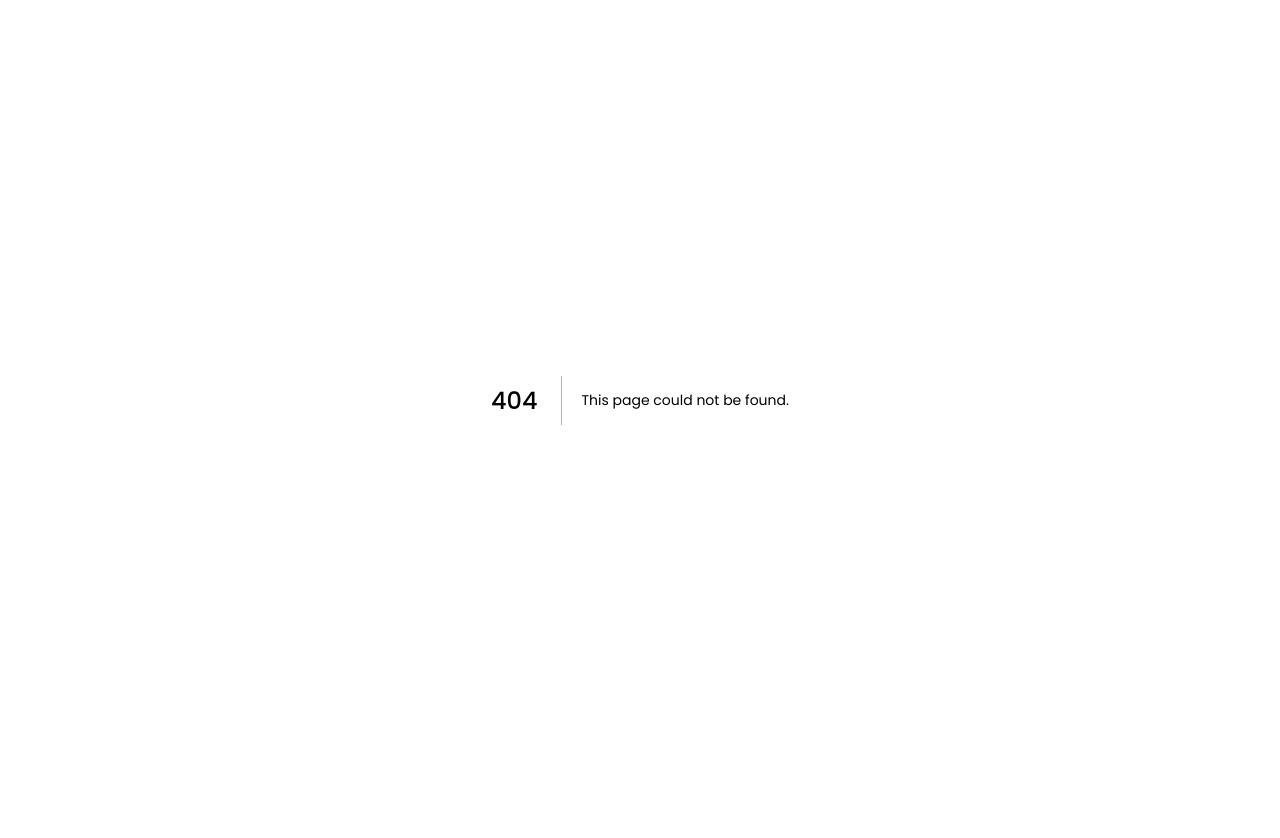
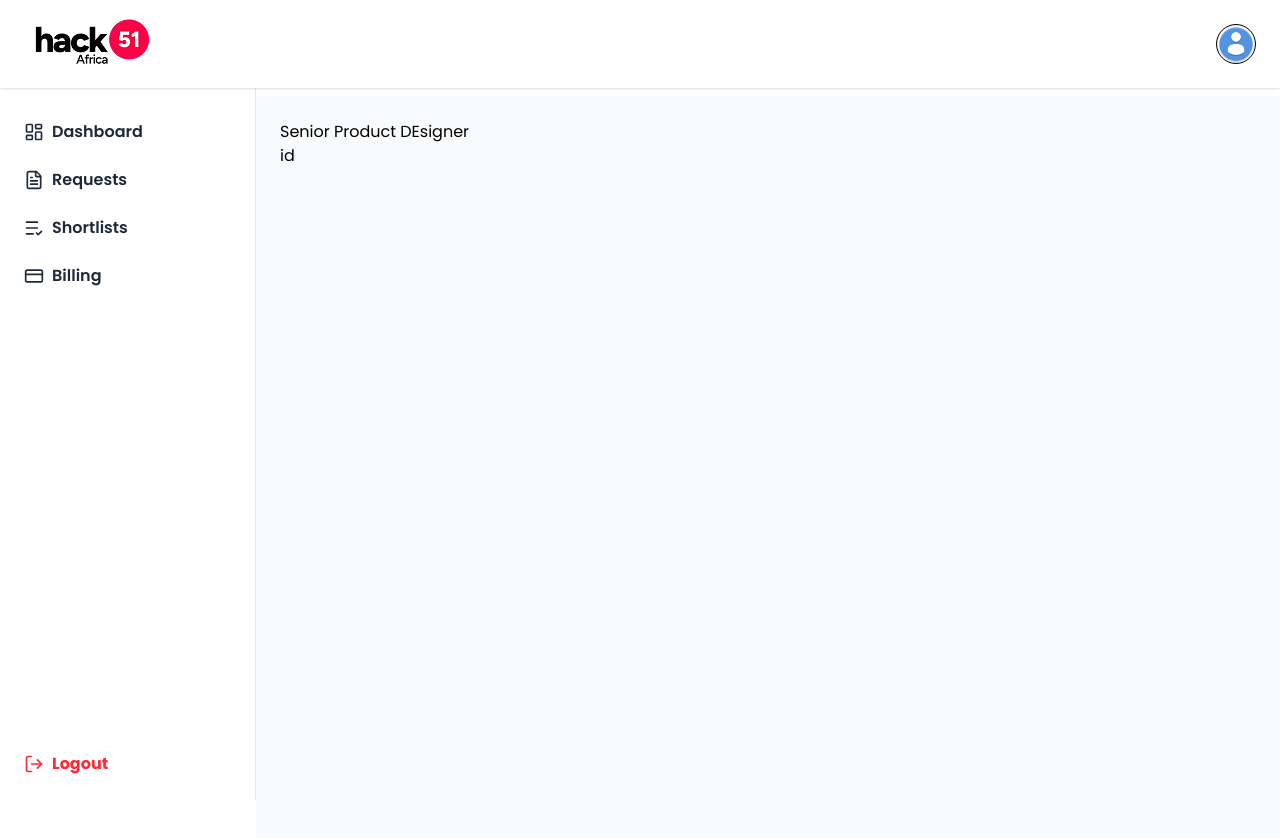
Before and after one commit to chidinmabnwaeze/Hack51-Next, a Next.js app: page /requests/1 in a window 1280 px wide. Before the commit this address had no page. Shown: the top 838 px of the page. Before the commit the page ends 800 px from the top, so only its background shows below. Built offline with nearby package versions, Linux system fonts and the light colour scheme; no server answers.

Commit message:
requests page

```diff
--- a/app/(admin)/admin/review/page.tsx
+++ b/app/(admin)/admin/review/page.tsx
@@ -76,11 +76,6 @@ export default function RequestsPage() {
     fetchRequests();
   }, []);
 
-<<<<<<< HEAD
-=======
-
-
->>>>>>> 237ca74a6f8989c87cea9bf94a62037205d7e805
   return (
     <div>
       <section className="flex justify-between items-center">
--- a/app/(employer)/components/RequestTable.tsx
+++ b/app/(employer)/components/RequestTable.tsx
@@ -26,7 +26,7 @@ const daysLeft = (deadline: string) => {
 };
 
 export default function RequestTable({ requests, detailed = false }: RequestTableProps) {
-  const headers = ["Request Title", "Role Level", "Deadline", "Status", "Actions"];
+  const headers = ["Request Title", "Role Level", "Submissions", "Deadline", "Status", "Actions"];
 
   if (requests.length === 0) {
     return <p className="text-gray-500 text-sm py-4">No requests found.</p>;
@@ -56,6 +56,21 @@ export default function RequestTable({ requests, detailed = false }: RequestTabl
               <td className="py-3 px-4 text-sm capitalize text-gray-600">
                 {req.role_level?.replace(/-/g, " ") || "—"}
               </td>
+                {/* <td className="py-2 px-4">
+                {req.submissions.map((s, si) => (
+                  <div key={si} className="mb-2">
+                    <div className="w-full bg-gray-200 rounded-full h-2">
+                      <div
+                        className="bg-[#FF0046] h-2 rounded-full"
+                        style={{ width: `${s.percentage}%` }}
+                      />
+                    </div>
+                    <p className="text-sm text-gray-600 mt-1">
+                      {s.submitted}/{s.total}
+                    </p>
+                  </div>
+                ))}
+              </td> */}
               <td className="py-3 px-4 text-sm text-gray-600">
                 <span>{req.deadline ? new Date(req.deadline).toLocaleDateString() : "—"}</span>
                 <span className="ml-2 text-xs text-gray-400">({daysLeft(req.deadline)})</span>
--- /dev/null
+++ b/app/(employer)/requests/[id]/page.tsx
@@ -0,0 +1,12 @@
+
+
+const RequestDetailsPage = () => {
+  return (
+    <div>
+      <h1>Senior Product DEsigner</h1>
+      <p>id</p>
+    </div>
+  );
+};
+
+export default RequestDetailsPage;
--- a/lib/services/review.service.ts
+++ b/lib/services/review.service.ts
@@ -5,7 +5,6 @@ export const reviewService = {
   getRequests: async (params: Record<string, any>) => {
     const response = await api.get("/admin/review/requests", { params });
     console.log("REQUESTS", response);
-
     return response;
   },
   getAllRequestSubmissions: async (requestId: string, params: Record<string, any>) => {
```
